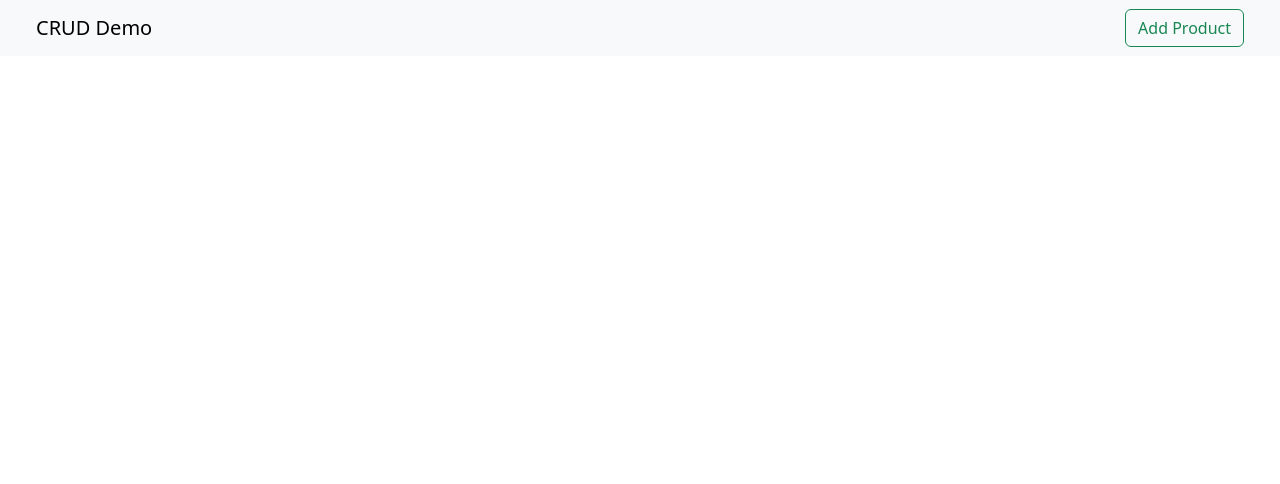
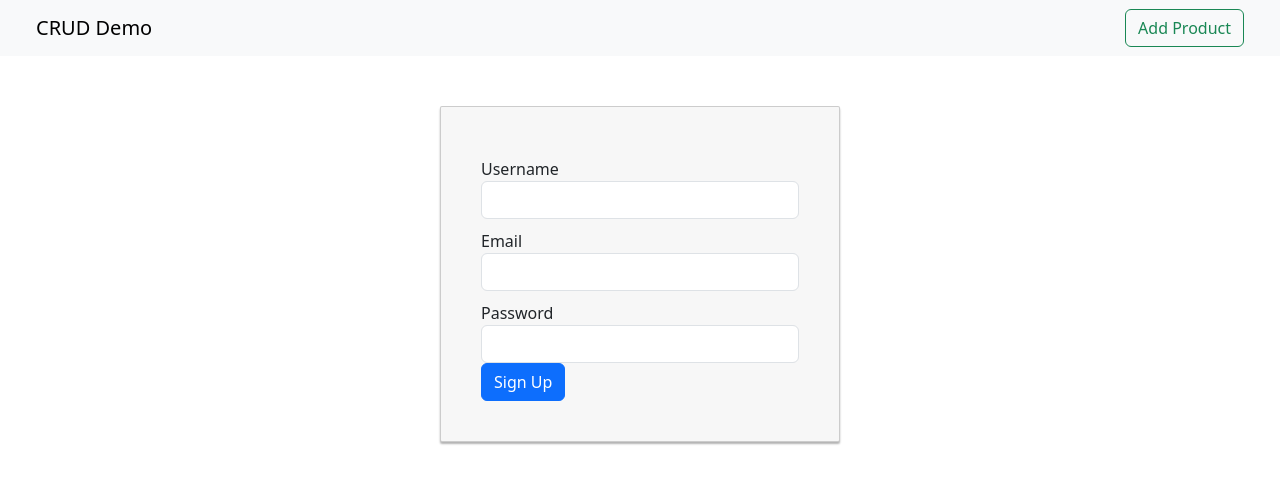
Before and after one commit to PeligradC/personalwebsite, an Angular app: page /register in a window 1280 px wide. Before the commit this address led to /. Shown: the top 484 px of the page. Built offline with nearby package versions, Linux system fonts and the light colour scheme.

Commit message:
added front for register

```diff
--- a/src/app/app.routes.ts
+++ b/src/app/app.routes.ts
@@ -2,7 +2,7 @@ import { Routes } from '@angular/router';
 import { AddProductComponent } from './components/add-product/add-product.component';
 import { EditProductComponent } from './components/edit-product/edit-product.component';
 import { ListProductComponent } from './components/list-product/list-product.component';
-import { LoginComponent } from './loginregister/login/login.component';
+import { RegisterComponent } from './loginregister/register/register.component';
 
 export const routes: Routes = [
     {
@@ -11,5 +11,5 @@ export const routes: Routes = [
     },
     { path: 'add-product', component: AddProductComponent },
     { path: 'edit-product/:id', component: EditProductComponent },
-    {path: 'login', component: LoginComponent}
+    {path: 'register', component: RegisterComponent}
   ];
--- a/src/app/loginregister/login/login.component.html
+++ /dev/null
@@ -1 +0,0 @@
-<p>login works!</p>
--- /dev/null
+++ b/src/app/loginregister/register/register.component.css
@@ -0,0 +1,32 @@
+label {
+    display: block;
+    margin-top: 10px;
+  }
+
+  .card-container.card {
+    max-width: 400px !important;
+    padding: 40px 40px;
+  }
+
+  .card {
+    background-color: #f7f7f7;
+    padding: 20px 25px 30px;
+    margin: 0 auto 25px;
+    margin-top: 50px;
+    -moz-border-radius: 2px;
+    -webkit-border-radius: 2px;
+    border-radius: 2px;
+    -moz-box-shadow: 0px 2px 2px rgba(0, 0, 0, 0.3);
+    -webkit-box-shadow: 0px 2px 2px rgba(0, 0, 0, 0.3);
+    box-shadow: 0px 2px 2px rgba(0, 0, 0, 0.3);
+  }
+
+  .profile-img-card {
+    width: 96px;
+    height: 96px;
+    margin: 0 auto 10px;
+    display: block;
+    -moz-border-radius: 50%;
+    -webkit-border-radius: 50%;
+    border-radius: 50%;
+  }
--- /dev/null
+++ b/src/app/loginregister/register/register.component.html
@@ -0,0 +1,97 @@
+<div class="form-wrapper">
+    <div class="card card-container">
+      @if (!isSuccessful) {
+      <form
+        name="form"
+        (ngSubmit)="f.form.valid && onSubmit()"
+        #f="ngForm"
+        novalidate
+      >
+        <div class="form-group">
+          <label for="username">Username</label>
+          <input
+            type="text"
+            class="form-control"
+            name="username"
+            [(ngModel)]="form.username"
+            required
+            minlength="3"
+            maxlength="20"
+            #username="ngModel"
+            [ngClass]="{ 'is-invalid': f.submitted && username.errors }"
+          />
+          @if (username.errors && f.submitted) {
+          <div class="invalid-feedback">
+            @if (username.errors['required']) {
+            <div>Username is required</div>
+            }
+            @if (username.errors['minlength']) {
+            <div>Username must be at least 3 characters</div>
+            }
+            @if (username.errors['maxlength']) {
+            <div>Username must be at most 20 characters</div>
+            }
+          </div>
+          }
+        </div>
+        <div class="form-group">
+          <label for="email">Email</label>
+          <input
+            type="email"
+            class="form-control"
+            name="email"
+            [(ngModel)]="form.email"
+            required
+            email
+            #email="ngModel"
+            [ngClass]="{ 'is-invalid': f.submitted && email.errors }"
+          />
+          @if (email.errors && f.submitted) {
+          <div class="invalid-feedback">
+            @if (email.errors['required']) {
+            <div>Email is required</div>
+            }
+            @if (email.errors['email']) {
+            <div>Email must be a valid email address</div>
+            }
+          </div>
+          }
+        </div>
+        <div class="form-group">
+          <label for="password">Password</label>
+          <input
+            type="password"
+            class="form-control"
+            name="password"
+            [(ngModel)]="form.password"
+            required
+            minlength="6"
+            #password="ngModel"
+            [ngClass]="{ 'is-invalid': f.submitted && password.errors }"
+          />
+          @if (password.errors && f.submitted) {
+          <div class="invalid-feedback">
+            @if (password.errors['required']) {
+            <div>Password is required</div>
+            }
+            @if (password.errors['minlength']) {
+            <div>Password must be at least 6 characters</div>
+            }
+          </div>
+          }
+        </div>
+        <div class="form-group">
+          <button class="btn btn-primary btn-block">Sign Up</button>
+        </div>
+
+        @if (f.submitted && isSignUpFailed) {
+        <div class="alert alert-warning">
+          Signup failed!<br />{{ errorMessage }}
+        </div>
+        }
+      </form>
+      } @else {
+      <div class="alert alert-success">Your registration is successful!</div>
+      }
+    </div>
+  </div>
--- /dev/null
+++ b/src/app/loginregister/register/register.component.ts
@@ -0,0 +1,39 @@
+import { Component } from '@angular/core';
+import { AuthService } from '../services/auth.service';
+import { FormsModule } from '@angular/forms';
+import { CommonModule } from '@angular/common';
+@Component({
+  selector: 'app-register',
+  standalone: true,
+  imports: [FormsModule,CommonModule],
+  templateUrl: './register.component.html',
+  styleUrl: './register.component.css'
+})
+export class RegisterComponent {
+  form: any = {
+    username: null,
+    email: null,
+    password: null
+  };
+  isSuccessful = false;
+  isSignUpFailed = false;
+  errorMessage = '';
+
+  constructor(private authService: AuthService) { }
+
+  onSubmit(): void {
+    const { username, email, password } = this.form;
+    this.authService.register(username, email, password).subscribe({
+      next: data => {
+        console.log(data);
+        this.isSuccessful = true;
+        this.isSignUpFailed = false;
+      },
+      error: err => {
+        this.errorMessage = err.error.message;
+        this.isSignUpFailed = true;
+      }
+    });
+  }
+
+}
--- /dev/null
+++ b/src/app/loginregister/services/auth.service.ts
@@ -0,0 +1,45 @@
+import { Injectable } from '@angular/core';
+import { HttpClient,HttpHeaders } from '@angular/common/http';
+import { Observable } from 'rxjs';
+
+
+const AUTH_API = 'http://localhost:5000/api/auth/';
+
+const httpOptions = {
+  headers: new HttpHeaders({ 'Content-Type': 'application/json' })
+};
+
+@Injectable({
+  providedIn: 'root'
+})
+export class AuthService {
+
+  constructor(private http: HttpClient) {}
+  login(username: string, password: string): Observable<any> {
+    return this.http.post(
+      AUTH_API + 'signin',
+      {
+        username,
+        password,
+      },
+      httpOptions
+    );
+  }
+
+  register(username: string, email: string, password: string): Observable<any> {
+    return this.http.post(
+      AUTH_API + 'signup',
+      {
+        username,
+        email,
+        password,
+      },
+      httpOptions
+    );
+  }
+
+  logout(): Observable<any> {
+    return this.http.post(AUTH_API + 'signout', { }, httpOptions);
+  }
+
+}
```
Also changed, not shown: src/app/app.component.ts (+5 -2 lines), src/app/loginregister/login/login.component.ts (deleted, +0 -12 lines), src/app/loginregister/loginregister.module.ts (+5 -3 lines), src/app/loginregister/login/login.component.css (deleted), 2 other files (tests, documents, lock files or other folders).
